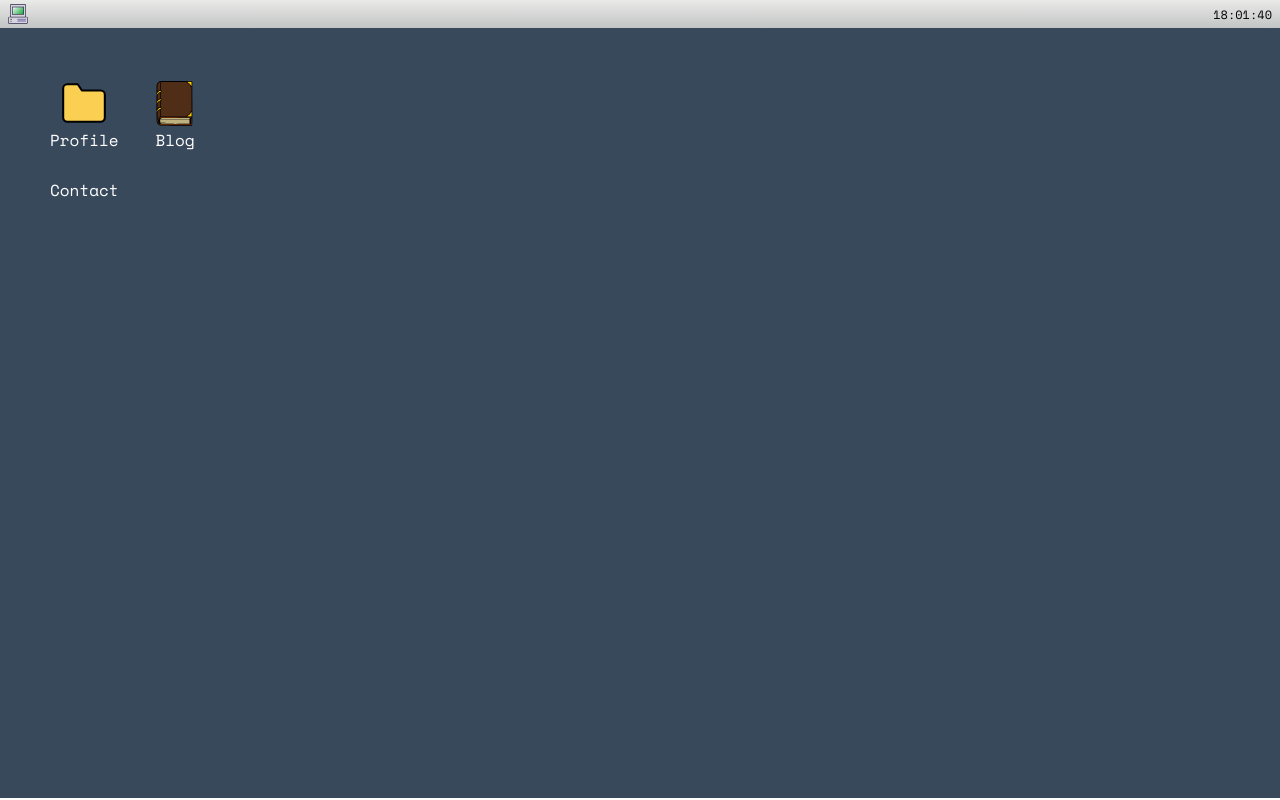
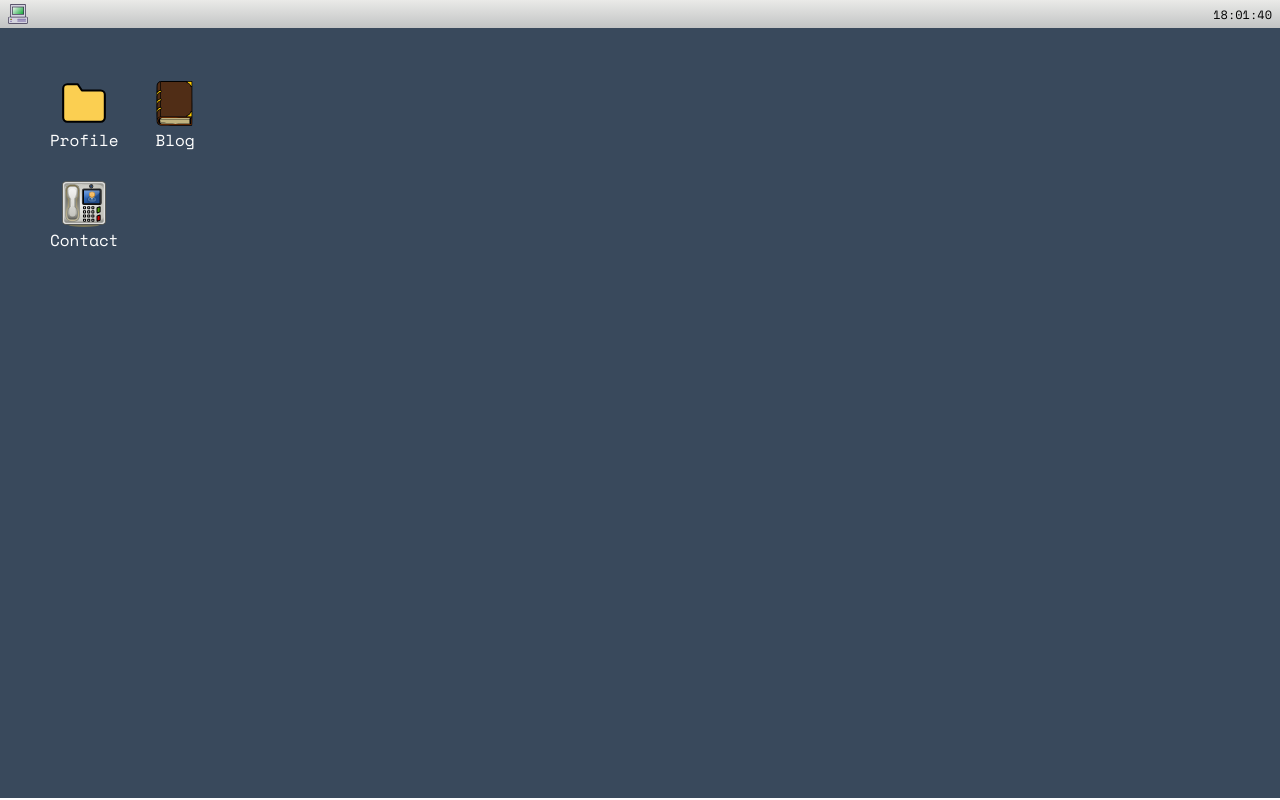
Before and after one commit to gzamann/aboutme1, a React (Vite) app: page /desktop in a window 1280 px wide. Built offline with nearby package versions, Linux system fonts and the light colour scheme.

Commit message:
add contact icon

```diff
--- a/src/Desktop.tsx
+++ b/src/Desktop.tsx
@@ -5,6 +5,7 @@ import { startIconDrag, startProfileDrag } from './utils/dragutils';
 import Navbar from './Navbar';
 import { ReactComponent as NewsIcon } from './assets/news.svg';
 import { ReactComponent as BookIcon } from './assets/book1.svg';
+import { ReactComponent as IntercomIcon } from './assets/intercom.svg';
 import BlogViewer from './BlogViewer';
 
 export default function Desktop() {
@@ -41,6 +42,9 @@ export default function Desktop() {
             {icon.name === 'Blog' && (
               <BookIcon style={{ height: '50px', width: '50px' }} />
             )}
+            {icon.name === 'Contact' && (
+              <IntercomIcon style={{ height: '50px', width: '50px' }} />
+            )}
             <div>{icon.name}</div>
           </div>
         ))}
```
Also changed, not shown: src/assets/intercom.svg (added).
